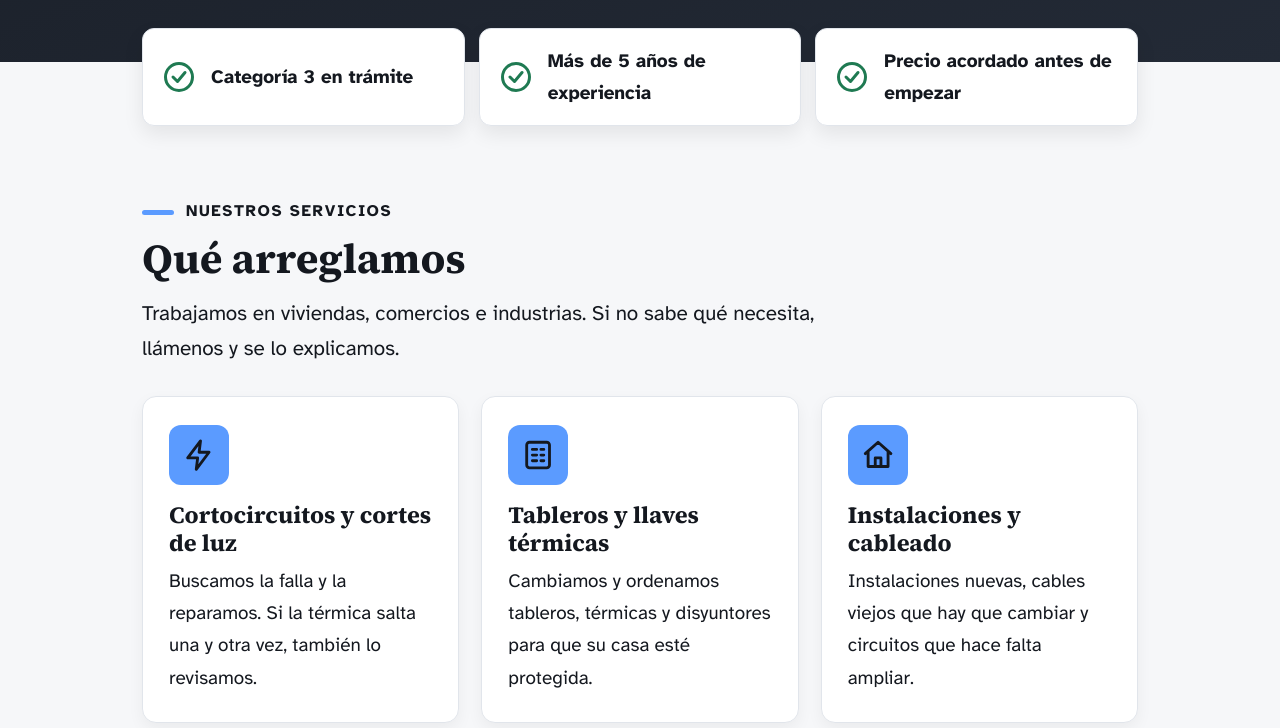
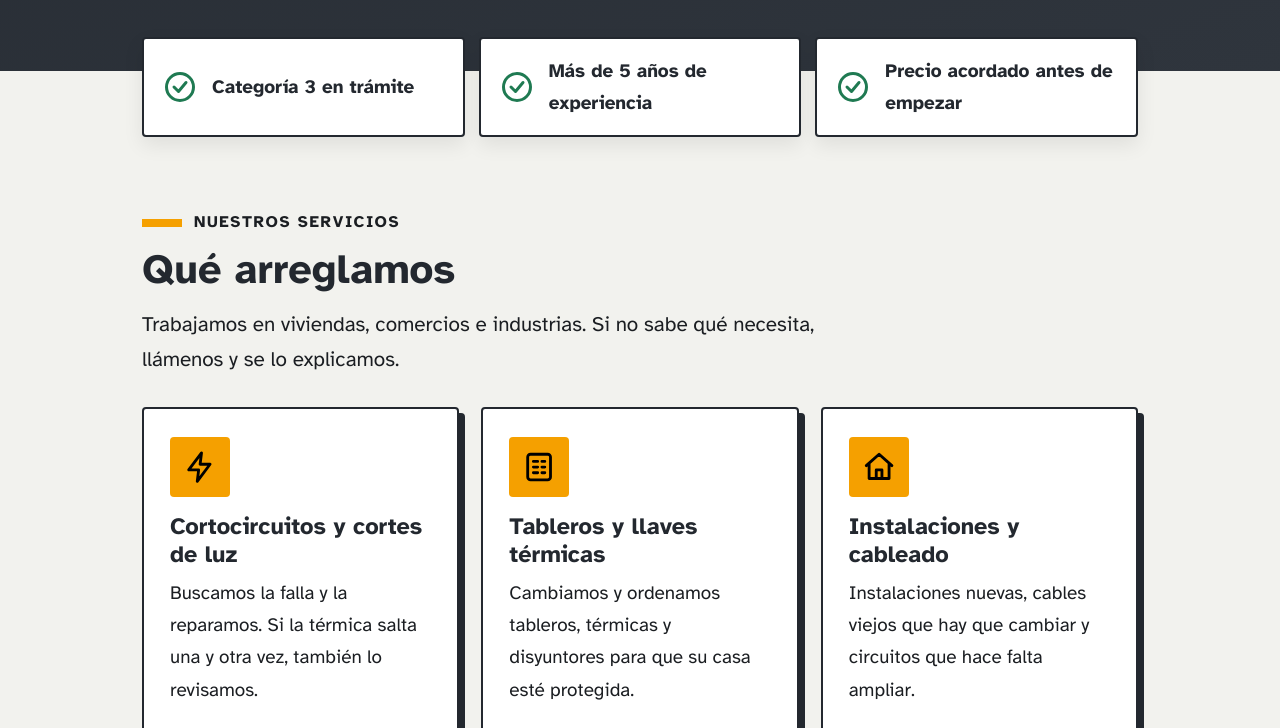
Before and after one commit to galloayrton/electrician-website, a plain HTML site: page index.html in a window 1280 px wide. Shown: the part 871-1599 px from the top of the page. Drawn offline with Linux system fonts and the light colour scheme.

Commit message:
Changed page entire theme

```diff
--- a/index.html
+++ b/index.html
@@ -5,7 +5,7 @@
 <meta name="viewport" content="width=device-width, initial-scale=1, viewport-fit=cover">
 <meta name="color-scheme" content="light">
 <title>Electricista en Córdoba Capital</title>
-<link rel="stylesheet" href="https://fonts.googleapis.com/css2?family=Atkinson+Hyperlegible:wght@400;700&family=Source+Serif+4:opsz,wght@8..60,600;8..60,700&display=swap">
+<link rel="stylesheet" href="https://fonts.googleapis.com/css2?family=Atkinson+Hyperlegible:wght@400;700&display=swap">
 <link rel="stylesheet" href="styles.css">
 </head>
 <body>
--- a/styles.css
+++ b/styles.css
@@ -1,29 +1,28 @@
 :root{
-/* ===== COLORES: cambiá solo esta sección (paleta del portfolio) ===== */
---negro:#14181f;     /* texto principal y fondos oscuros (portada, pasos, guardia, final) */
---negro-2:#232a36;   /* degradados de los fondos oscuros */
---acento:#f0953f;    /* naranja (ingeniería eléctrica): botones y detalles */
---azul:#5b9bff;      /* azul (datos): fondo de íconos y detalles */
---fondo:#f6f7f9;     /* fondo de la página */
+/* ===== COLORES: cambiá solo esta sección (estilo industrial: grafito + ámbar) ===== */
+--negro:#23282f;     /* grafito: texto fuerte y fondos oscuros (portada, pasos, guardia, final) */
+--negro-2:#2f353d;   /* grafito secundario (degradados) */
+--acento:#f5a000;    /* ámbar: botones, íconos y detalles */
+--fondo:#f2f2ee;     /* fondo de la página */
 --papel:#ffffff;     /* tarjetas */
---linea:#e1e5eb;     /* bordes */
---texto:#14181f;     /* texto general */
+--linea:#c9c9c0;     /* bordes suaves */
+--texto:#1b1e22;     /* texto general */
 --texto-2:#5b6472;   /* texto secundario */
 --verde:#1f7a52;     /* botón WhatsApp */
---suave:#e7f0fe;     /* fondo de íconos (azul muy claro) */
---aviso:#fdf1e3;     /* fondo del aviso de seguridad (naranja muy claro) */
+--suave:#ffe7a8;     /* ámbar muy claro */
+--aviso:#fff3cf;     /* fondo del aviso de seguridad */
 /* ===== fin colores ===== */
 color-scheme:light;box-sizing:border-box;padding-top:env(safe-area-inset-top,0px);padding-bottom:env(safe-area-inset-bottom,0px)}
 *,*::before,*::after{box-sizing:inherit}
 html{font-size:112.5%;scroll-behavior:smooth;scroll-padding-top:env(safe-area-inset-top,0px)}
 body{margin:0;background:var(--fondo);color:var(--texto);font-family:"Atkinson Hyperlegible",Verdana,Tahoma,Arial,sans-serif;line-height:1.7;font-size:1.05rem}
-h1,h2,h3{font-family:"Source Serif 4",Georgia,"Times New Roman",serif;color:var(--negro);margin:0;line-height:1.2}
+h1,h2,h3{font-family:"Atkinson Hyperlegible",Verdana,Tahoma,sans-serif;color:var(--negro);margin:0;line-height:1.2}
 a:focus-visible,summary:focus-visible,button:focus-visible{outline:3px solid #000;outline-offset:2px;box-shadow:0 0 0 6px var(--acento)}
 .wrap{max-width:1040px;margin:0 auto;padding:0 22px}
 svg.i{width:1em;height:1em;fill:none;stroke:currentColor;stroke-width:2;stroke-linecap:round;stroke-linejoin:round;flex:none}
 .top{background:var(--negro);color:#fff;border-bottom:3px solid var(--acento)}
 .top .wrap{display:flex;align-items:center;justify-content:space-between;gap:16px;padding-top:14px;padding-bottom:14px}
-.logo{display:flex;align-items:center;gap:12px;font-family:"Source Serif 4",Georgia,serif;font-weight:700;font-size:1.3rem}
+.logo{display:flex;align-items:center;gap:12px;font-family:"Atkinson Hyperlegible",Verdana,Tahoma,sans-serif;font-weight:700;font-size:1.3rem}
 .logo .m{width:44px;height:44px;border-radius:10px;border:2px solid var(--acento);color:var(--acento);display:grid;place-items:center;font-size:1.6rem}
 .logo small{display:block;font-family:"Atkinson Hyperlegible",Verdana,sans-serif;font-weight:400;font-size:.85rem;color:#d4d4d4}
 .top a.tel{color:#000;background:var(--acento);font-weight:700;font-size:1.2rem;text-decoration:none;padding:10px 20px;border-radius:10px;display:inline-flex;gap:8px;align-items:center}
@@ -48,19 +47,19 @@ svg.i{width:1em;height:1em;fill:none;stroke:currentColor;stroke-width:2;stroke-l
 .badge .bolt{width:84px;height:84px;margin:0 auto 14px;border-radius:50%;background:var(--negro);color:var(--acento);display:grid;place-items:center;font-size:2.6rem}
 .badge h2{font-size:1.5rem;margin-bottom:4px}
 .badge p{margin:0 0 6px}
-.badge .n{font-family:"Source Serif 4",Georgia,serif;font-weight:700;font-size:2rem;color:var(--negro);text-decoration:none;display:block}
+.badge .n{font-family:"Atkinson Hyperlegible",Verdana,Tahoma,sans-serif;font-weight:700;font-size:2rem;color:var(--negro);text-decoration:none;display:block}
 .trust{margin-top:-34px;position:relative}
 .trust ul{list-style:none;margin:0;padding:0;display:grid;grid-template-columns:repeat(auto-fit,minmax(220px,1fr));gap:14px}
 .trust li{background:#fff;border:1px solid var(--linea);border-radius:12px;padding:16px 18px;display:flex;gap:14px;align-items:center;font-weight:700;color:var(--negro);box-shadow:0 8px 20px rgba(0,0,0,.08)}
 .trust li svg{font-size:2rem;color:var(--verde)}
 section{padding:72px 0 8px}
 .kicker{display:flex;align-items:center;gap:12px;color:var(--texto);font-weight:700;letter-spacing:.1em;text-transform:uppercase;font-size:.9rem;margin-bottom:8px}
-.kicker::before{content:"";width:32px;height:5px;border-radius:3px;background:var(--azul)}
+.kicker::before{content:"";width:40px;height:8px;background:var(--acento)}
 h2.t{font-size:2.3rem;margin-bottom:12px}
 .sub{font-size:1.15rem;max-width:36em;margin:0 0 30px}
 .grilla{display:grid;grid-template-columns:repeat(auto-fit,minmax(290px,1fr));gap:22px}
 .card{background:var(--papel);border:1px solid var(--linea);border-radius:14px;padding:28px 26px;box-shadow:0 6px 16px rgba(0,0,0,.05)}
-.ic{width:60px;height:60px;border-radius:12px;background:var(--azul);color:var(--negro);display:grid;place-items:center;font-size:1.9rem;margin-bottom:16px}
+.ic{width:60px;height:60px;border-radius:12px;background:var(--acento);color:#000;display:grid;place-items:center;font-size:1.9rem;margin-bottom:16px}
 .card h3{font-size:1.3rem;margin-bottom:8px}
 .card p{margin:0}
 .horas{display:grid;grid-template-columns:repeat(auto-fit,minmax(300px,1fr));gap:22px;margin-top:22px}
@@ -69,7 +68,7 @@ h2.t{font-size:2.3rem;margin-bottom:12px}
 .hora.urg h3{color:#fff}
 .hora.urg .ic{background:rgba(255,255,255,.12);color:var(--acento)}
 .hora h3{font-size:1.3rem;margin-bottom:4px}
-.hs{font-family:"Source Serif 4",Georgia,serif;font-weight:700;font-size:1.9rem;color:var(--negro);margin-bottom:8px}
+.hs{font-family:"Atkinson Hyperlegible",Verdana,Tahoma,sans-serif;font-weight:700;font-size:1.9rem;color:var(--negro);margin-bottom:8px}
 .hora.urg .hs{color:var(--acento)}
 .hora p{margin:0}
 .track{display:flex;gap:20px;overflow-x:auto;scroll-snap-type:x mandatory;scrollbar-width:none;padding:4px 2px 12px}
@@ -84,7 +83,7 @@ h2.t{font-size:2.3rem;margin-bottom:12px}
 .cnav button:hover{background:var(--negro-2)}
 .pasos{list-style:none;margin:0;padding:0;display:grid;grid-template-columns:repeat(auto-fit,minmax(230px,1fr));gap:22px;counter-reset:p}
 .pasos li{counter-increment:p;background:var(--negro);color:#ececec;border-radius:14px;padding:26px 24px}
-.pasos li::before{content:counter(p);display:grid;place-items:center;width:48px;height:48px;border-radius:50%;border:2px solid var(--acento);color:var(--acento);font-family:"Source Serif 4",Georgia,serif;font-weight:700;font-size:1.5rem;margin-bottom:14px}
+.pasos li::before{content:counter(p);display:grid;place-items:center;width:48px;height:48px;border-radius:50%;border:2px solid var(--acento);color:var(--acento);font-family:"Atkinson Hyperlegible",Verdana,Tahoma,sans-serif;font-weight:700;font-size:1.5rem;margin-bottom:14px}
 .pasos h3{color:#fff;font-size:1.25rem;margin-bottom:6px}
 .pasos p{margin:0}
 .aviso{display:flex;gap:16px;align-items:flex-start;background:var(--aviso);border:2px solid var(--acento);border-radius:12px;padding:20px 24px;margin:0 0 28px;font-size:1.1rem}
@@ -99,7 +98,7 @@ details p{margin:0;padding:0 24px 22px}
 .cta{margin-top:72px;background:linear-gradient(160deg,var(--negro),var(--negro-2));color:#fff;text-align:center;padding:68px 0;border-top:3px solid var(--acento)}
 .cta h2{color:#fff;font-size:2.3rem;margin-bottom:10px}
 .cta p{font-size:1.2rem;color:#ececec;margin:0}
-.cta a.num{display:block;font-family:"Source Serif 4",Georgia,serif;font-weight:700;font-size:3.2rem;color:var(--acento);text-decoration:none;margin:14px 0 8px}
+.cta a.num{display:block;font-family:"Atkinson Hyperlegible",Verdana,Tahoma,sans-serif;font-weight:700;font-size:3.2rem;color:var(--acento);text-decoration:none;margin:14px 0 8px}
 .cta .botones{justify-content:center}
 footer{background:#0f1218;color:#d4d4d4;text-align:center;padding:24px 0;font-size:1rem}
 .barra{display:none;position:fixed;left:0;right:0;bottom:0;z-index:20;background:var(--negro);border-top:3px solid var(--acento);padding:10px 12px calc(10px + env(safe-area-inset-bottom,0px));gap:10px}
@@ -119,3 +118,15 @@ footer{background:#0f1218;color:#d4d4d4;text-align:center;padding:24px 0;font-si
  .barra{display:flex}
  body{padding-bottom:92px}
 }
+
+/* ===== ESTILO INDUSTRIAL: esquinas rectas, bordes gruesos, franja de seguridad ===== */
+.top{border-bottom:0;position:relative;padding-bottom:12px}
+.top::after{content:"";position:absolute;left:0;right:0;bottom:0;height:12px;background:repeating-linear-gradient(-45deg,var(--acento) 0 16px,var(--negro) 16px 32px)}
+.card,.hora,.slide,.badge,.pasos li,.aviso,details,.trust li,.btn,.pill,.logo .m,.ic,.top a.tel,.cnav button{border-radius:4px}
+.card,.hora,.slide,details,.trust li,.pasos li{border:2px solid var(--negro)}
+.card{box-shadow:6px 6px 0 var(--negro)}
+.badge{border:2px solid var(--negro);border-top:10px solid var(--acento)}
+.btn{border:2px solid #000}
+.b2{border-color:#0a4a28}
+.b3{border-color:#fff}
+.cnav button{background:var(--acento);color:#000}
```
